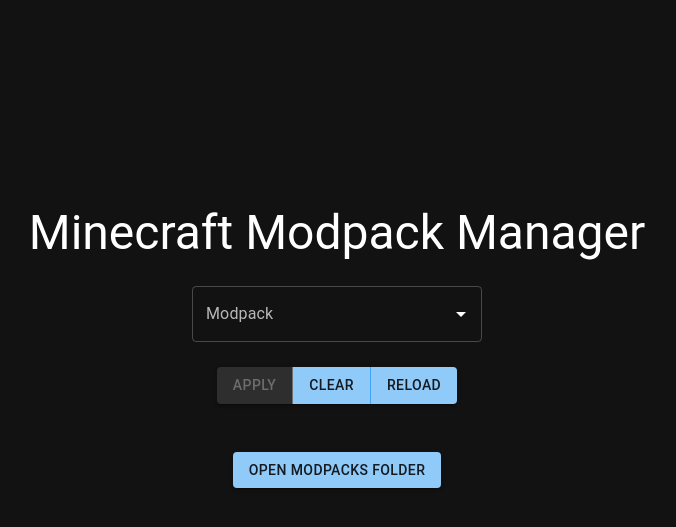
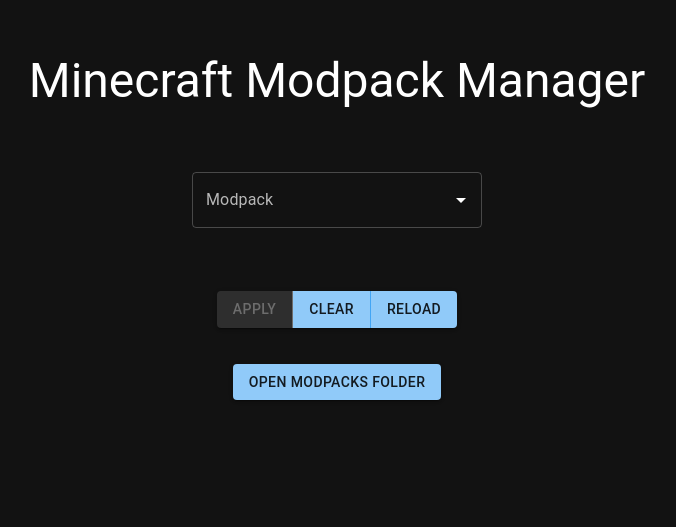
Before and after one commit to mrquantumoff/MinecraftModpackManager, a React (Vite) app: page / in a window 1280 px wide. Shown: the part 115-642 px from the top of the page, without its empty margins (303-979 px from the left). Built offline with nearby package versions, Linux system fonts and the light colour scheme.

Commit message:
Make window more resizable

```diff
--- a/src/components/heading/heading.css
+++ b/src/components/heading/heading.css
@@ -1,9 +1,5 @@
-@tailwind base;
-@tailwind utilities;
-@tailwind components;
-
 .heading {
   align-items: center;
   justify-content: center;
-  margin-top: 25%;
+  margin-top: 10em;
 }
--- a/src/components/selector/Selector.css
+++ b/src/components/selector/Selector.css
@@ -1,6 +1,6 @@
 .selector {
-  margin-top: 25px;
+  margin-top: 5%;
 }
 .buttons {
-  margin-top: 25px;
+  margin-top: 5%;
 }
--- a/src/style.css
+++ b/src/style.css
@@ -3,7 +3,6 @@
   flex-direction: column;
   align-items: center;
   justify-content: center;
-  margin: 0;
 }
 
 html {
```
Also changed, not shown: src-tauri/tauri.conf.json (+7 -4 lines), 2 other files (tests, documents, lock files or other folders).
